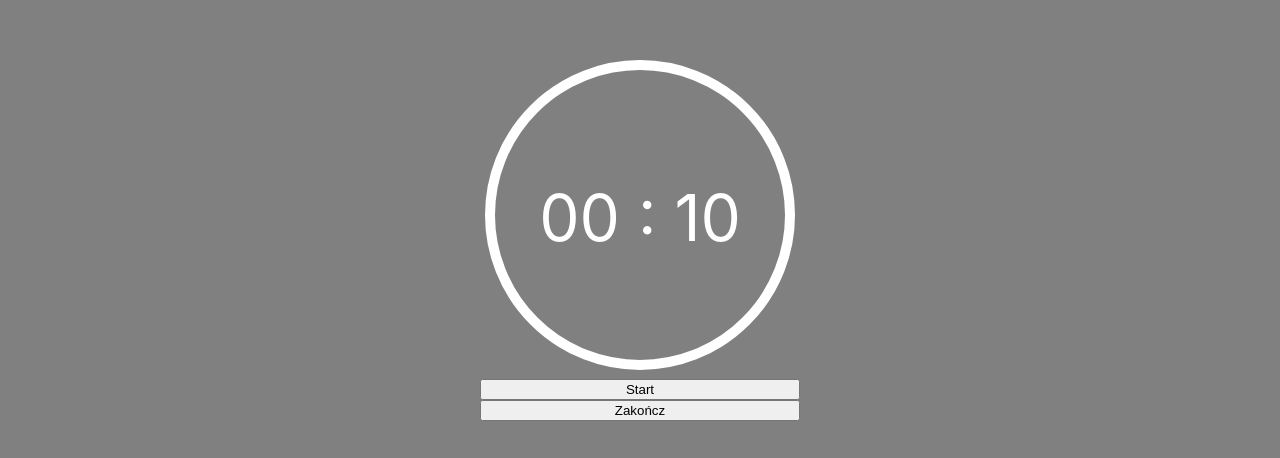
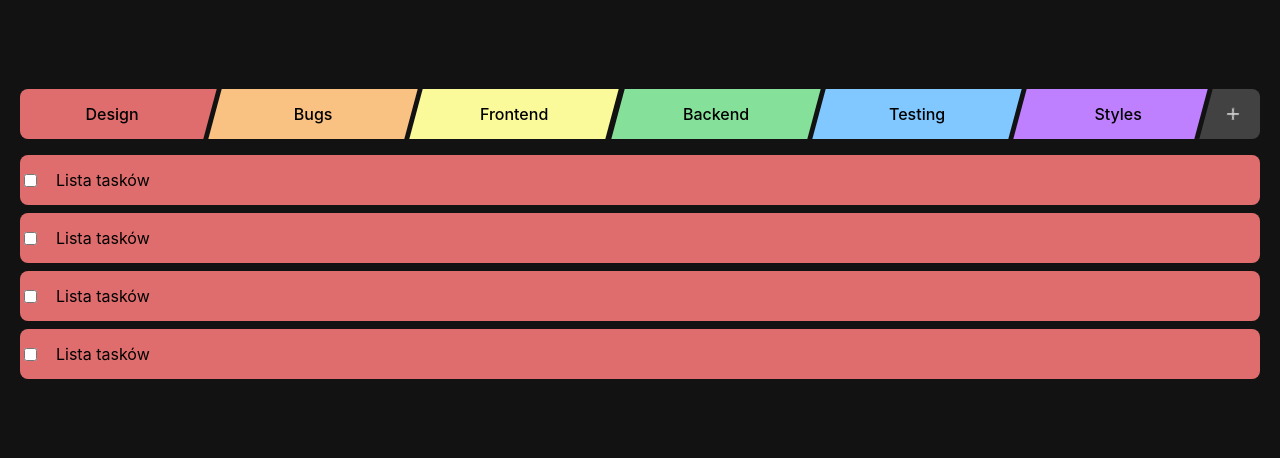
Before and after one commit to Nico2d/TimeLord, a React (Create React App) app: page / in a window 1280 px wide. Shown: the part 162-620 px from the top of the page. Built offline with nearby package versions, Linux system fonts and the light colour scheme.

Commit message:
feat: category filter

```diff
--- a/package.json
+++ b/package.json
@@ -39,6 +39,7 @@
     ]
   },
   "devDependencies": {
+    "@types/react-icons": "^3.0.0",
     "react-icons": "^4.2.0"
   }
 }
--- a/src/App.js
+++ b/src/App.js
@@ -1,32 +1,12 @@
-import logo from "./logo.svg";
 import "./App.css";
-import { Task } from "./Components/ToDoList/Task";
-import styled from "styled-components";
-import { Timer } from "./Components/Timer/Timer";
+import { MainSection } from "./Components/Main/MainSection";
 
 function App() {
   return (
     <div className="App">
-      {/* <header className="App-header">
-        <img src={logo} className="App-logo" alt="logo" />
-      </header> */}
-
-      <Container>
-        {/* <Task /> */}
-
-        <Timer />
-      </Container>
+      <MainSection />
     </div>
   );
 }
 
 export default App;
-
-const Container = styled.div`
-  display: flex;
-  align-items: center;
-  justify-content: center;
-  width: 100vw;
-  height: 100vh;
-  background: gray;
-`;
--- /dev/null
+++ b/src/Components/Main/Categories/Categories.tsx
@@ -0,0 +1,90 @@
+import React, { useState } from "react";
+import styled from "styled-components";
+import { MdAdd } from "react-icons/md";
+import { CategoryItem } from "./CategoryItem";
+import { CategoryType } from "./Category.type";
+
+export const Categories = () => {
+  const [filterList, setFilterList] = useState([]);
+  const categoryList: Array<CategoryType> = [
+    { id: "1", name: "Design", color: "#DF6D6D" },
+    { id: "2", name: "Bugs", color: "#F9C182" },
+    { id: "3", name: "Frontend", color: "#FAFA9A" },
+    { id: "4", name: "Backend", color: "#85E099" },
+    { id: "5", name: "Testing", color: "#80C8FF" },
+    { id: "6", name: "Styles", color: "#BF80FF" },
+  ];
+
+  return (
+    <Container>
+      <Scroll>
+        {categoryList.map((category) => (
+          <CategoryItem category={category} />
+        ))}
+      </Scroll>
+
+      <AddCategory>
+        <MdAdd />
+      </AddCategory>
+    </Container>
+  );
+};
+
+const Scroll = styled.div`
+  overflow-x: scroll;
+  width: 100%;
+  display: flex;
+  height: 50px;
+  width: 100%;
+  overflow-y: hidden;
+
+  ::-webkit-scrollbar {
+    height: 4px;
+  }
+
+  ::-webkit-scrollbar-track {
+    background: #f1f1f1;
+  }
+
+  ::-webkit-scrollbar-thumb {
+    background: #424242;
+  }
+
+  ::-webkit-scrollbar-thumb:hover {
+    background: #555;
+  }
+`;
+
+const Container = styled.div`
+  position: relative;
+  display: flex;
+  height: 50px;
+  width: 100%;
+  border-radius: 8px;
+  flex-flow: row;
+  margin-bottom: 1rem;
+  padding-right: 50px;
+  width: fill-available;
+  overflow: hidden;
+`;
+
+const AddCategory = styled.div`
+  position: absolute;
+  right: -6px;
+  height: 100%;
+  width: 60px;
+  display: flex;
+  background: #424242;
+  transform: skew(-15deg);
+  border-left: 5px #121212 solid;
+  margin-bottom: 4px;
+  cursor: pointer;
+
+  > * {
+    fill: #d2d2d2;
+    margin: auto;
+    margin-left: 17px;
+    transform: skew(15deg);
+    font-size: 20px;
+  }
+`;
--- /dev/null
+++ b/src/Components/Main/Categories/Category.type.ts
@@ -0,0 +1,5 @@
+export type CategoryType = {
+  id: string;
+  name: string;
+  color: string;
+};
--- /dev/null
+++ b/src/Components/Main/Categories/CategoryItem.tsx
@@ -0,0 +1,52 @@
+import React, { useState } from "react";
+import { CategoryType } from "./Category.type";
+import styled from "styled-components";
+
+type CategoryItemProps = {
+  category: CategoryType;
+};
+
+export const CategoryItem: React.FC<CategoryItemProps> = ({ category }) => {
+  const [isActive, setIsActive] = useState(true);
+
+  return (
+    <Category
+      key={category.id}
+      color={category.color}
+      onClick={() => setIsActive((isActive) => !isActive)}
+      role="button"
+      isActive={isActive}
+    >
+      <div>{category.name}</div>
+    </Category>
+  );
+};
+
+const Category = styled.div<{ color?: string; isActive: boolean }>`
+  background: ${(props) => (props.isActive ? props.color : "#424242")};
+  margin-right: 5px;
+  vertical-align: middle;
+  line-height: 50px;
+  padding: 0 1.5rem;
+  transform: skew(-15deg);
+  flex: 1;
+  cursor: pointer;
+  font-weight: 500;
+  pointer-events: stroke;
+
+  :first-child {
+    margin-left: -6px;
+  }
+
+  :last-child {
+    margin-right: -6px;
+  }
+
+  > * {
+    transform: skew(15deg);
+    color: black;
+    white-space: nowrap;
+    user-select: none;
+    pointer-events: none;
+  }
+`;
--- /dev/null
+++ b/src/Components/Main/MainSection.tsx
@@ -0,0 +1,56 @@
+import React from "react";
+import styled from "styled-components";
+import { TaskList } from "../ToDoList/TaskList";
+import { TaskType } from "../Types/task.type";
+import { Categories } from "./Categories/Categories";
+
+export const MainSection = () => {
+  const taskList: Array<TaskType> = [
+    {
+      name: "wyrzucenie śmieci",
+      executionTime: 0,
+      category: "design",
+      id: "1",
+      isCompleted: false,
+    },
+    {
+      name: "Lista tasków",
+      executionTime: 0,
+      category: "design",
+      id: "2",
+      isCompleted: false,
+    },
+    {
+      name: "lista kategori",
+      executionTime: 0,
+      category: "design",
+      id: "3",
+      isCompleted: false,
+    },
+    {
+      name: "wyrzucenie śmieci2",
+      executionTime: 0,
+      category: "design",
+      id: "4",
+      isCompleted: false,
+    },
+  ];
+
+  return (
+    <Container>
+      <Categories />
+      <TaskList taskList={taskList} />
+
+      {/* <Timer /> */}
+    </Container>
+  );
+};
+const Container = styled.div`
+  display: flex;
+  flex-flow: column;
+  align-items: center;
+  justify-content: center;
+  padding: 0 20px;
+  height: 100vh;
+  background: #121212;
+`;
--- a/src/Components/Timer/Countdown.tsx
+++ b/src/Components/Timer/Countdown.tsx
@@ -1,21 +1,21 @@
 import { useEffect, useState } from "react";
 import styled from "styled-components";
 import { getDualDigital } from "../../Hooks/getDualDigital";
+import { RunningModes } from "./RunningModes.types";
 
 type TimerProps = {
   countdown: number;
-  isRunning?: boolean;
-  setIsRunning: (isRunning: boolean) => void;
+  isRunning: RunningModes;
+  getElapsedTime: (v: number) => void;
+  restart?: () => void;
 };
 
 export const Countdown: React.FC<TimerProps> = ({
   countdown,
-  isRunning = false,
-  setIsRunning,
+  isRunning,
+  getElapsedTime,
 }) => {
   const [time, setTime] = useState(countdown);
-  //   const [isRunning, setIsRunning] = useState(false);
-
   const RADIUS = 150;
   const PERCENT = (time / countdown) * 100;
   const radiusOffset = RADIUS + 10;
@@ -26,16 +26,33 @@ export const Countdown: React.FC<TimerProps> = ({
   const seconds = getDualDigital(time % 60);
 
   useEffect(() => {
-    const interval = setInterval(() => {
-      setTime((time) => (time > 0 ? --time : 0));
-    }, 1000);
+    const CountdownTimeHandler = () => {
+      setTime((time) => {
+        if (time === 0) {
+          getElapsedTime(countdown - time);
+        }
 
-    if (isRunning === false) {
+        if (time > 0) return --time;
+        return countdown;
+      });
+    };
+
+    const interval = setInterval(CountdownTimeHandler, 1000);
+
+    if (isRunning !== RunningModes.running) {
       clearInterval(interval);
     }
 
     return () => clearInterval(interval);
-  }, [isRunning]);
+  }, [countdown, getElapsedTime, isRunning]);
+
+  useEffect(() => {
+    setTime(countdown);
+  }, [countdown]);
+
+  if (isRunning === RunningModes.finished) {
+    getElapsedTime(countdown - time);
+  }
 
   return (
     <CountdownWrapper>
@@ -53,11 +70,12 @@ export const Countdown: React.FC<TimerProps> = ({
     </CountdownWrapper>
   );
 };
+
 const StyledCircle = styled.circle`
   transition: 0.35s stroke-dashoffset;
   transform: rotate(-90deg);
   transform-origin: 50% 50%;
-  stroke-width: 10;
+  stroke-width: 6;
   stroke: white;
   stroke-linecap: round;
 `;
--- /dev/null
+++ b/src/Components/Timer/RunningModes.types.ts
@@ -0,0 +1,5 @@
+export enum RunningModes {
+  running,
+  stop,
+  finished,
+}
--- a/src/Components/Timer/Timer.tsx
+++ b/src/Components/Timer/Timer.tsx
@@ -1,28 +1,66 @@
 import React, { useState } from "react";
 import styled from "styled-components";
 import { Countdown } from "./Countdown";
+import Background from "../../Assets/background.jpg";
+import { RunningModes } from "./RunningModes.types";
 
 type TimerProps = {
   countdown: number;
 };
 
+enum RunningType {
+  working = 3,
+  break = 5,
+  longBreak = 15,
+}
+
 export const Timer: React.FC<TimerProps> = () => {
-  const [isRunning, setIsRunning] = useState(false);
+  const [runningMode, setRunningMode] = useState<RunningModes>(
+    RunningModes.stop
+  );
+  const [totalTaskTime, setTotalTaskTime] = useState<number>(0);
+  const [runningType, setRunningType] = useState<RunningType>(
+    RunningType.working
+  );
 
   const playButton = () => {
-    setIsRunning((isRunning) => !isRunning);
+    setRunningMode((runningMode) =>
+      runningMode === RunningModes.running
+        ? RunningModes.stop
+        : RunningModes.running
+    );
+  };
+
+  const endButtonHandler = () => {
+    setRunningMode(RunningModes.finished);
+  };
+
+  const finishedHandler = (elapsedTime: number) => {
+    if (runningType === RunningType.working)
+      setTotalTaskTime(totalTaskTime + elapsedTime);
+
+    setRunningType(
+      runningType === RunningType.working
+        ? RunningType.break
+        : RunningType.working
+    );
+    setRunningMode(RunningModes.stop);
   };
 
   return (
     <Container>
+      <div>Czas poświęcony na zadanie: {totalTaskTime}</div>
+      <div> Time to {RunningType[runningType]} </div>
+
       <Countdown
-        countdown={10}
-        isRunning={isRunning}
-        setIsRunning={setIsRunning}
+        countdown={runningType}
+        isRunning={runningMode}
+        getElapsedTime={finishedHandler}
       />
-
-      <button onClick={playButton}>{isRunning ? "Pause" : "Start"}</button>
-      <button>Zakończ</button>
+      <StyledButton onClick={playButton}>
+        {runningMode === RunningModes.running ? "Pause" : "Start"}
+      </StyledButton>
+      <StyledButton onClick={endButtonHandler}>Zakończ</StyledButton>
     </Container>
   );
 };
@@ -30,4 +68,18 @@ export const Timer: React.FC<TimerProps> = () => {
 const Container = styled.div`
   display: flex;
   flex-flow: column;
+  width: 100vw;
+  height: 100vh;
+  align-items: center;
+  justify-content: center;
+  background: url(${Background});
+  color: white;
 `;
+
+const StyledButton = styled.button`
+  margin-top: 1rem;
+  padding: 0.8rem 1.5rem;
+  border-radius: 5px;
+  width: 300px;
+  font-size: 18px;
+`;
--- a/src/Components/ToDoList/Task.tsx
+++ b/src/Components/ToDoList/Task.tsx
@@ -5,21 +5,28 @@ export const Task = () => {
   return (
     <Container>
       <input type="checkbox" />
-      <StyledInput
+      {/* <StyledInput
         type="text"
-        placeholder="Wprowadź nazwę zadania,  naciśnij [Enter] aby użyć szybkiego dodania"
-      />
+        placeholder="Wprowadź nazwę zadania, naciśnij [Enter] aby użyć szybkiego dodania"
+      /> */}
+
+      <Name>Lista tasków</Name>
     </Container>
   );
 };
 
+const Name = styled.p`
+  padding: 0 1rem;
+`;
+
 const Container = styled.div`
   height: 50px;
-  width: 800px;
+  width: 100%;
   border-radius: 8px;
   background: #df6d6d;
   display: flex;
   align-items: center;
+  margin-bottom: 0.5rem;
 `;
 
 const StyledInput = styled.input`
--- /dev/null
+++ b/src/Components/ToDoList/TaskList.tsx
@@ -0,0 +1,22 @@
+import styled from "styled-components";
+import { TaskType } from "../Types/task.type";
+import { Task } from "./Task";
+
+type TaskListProps = {
+  taskList: Array<TaskType>;
+};
+
+export const TaskList: React.FC<TaskListProps> = ({ taskList }) => {
+  return (
+    <Container>
+      {taskList.map((task) => {
+        console.log(task);
+        return <Task key={task.id} />;
+      })}
+    </Container>
+  );
+};
+
+const Container = styled.div`
+  width: 100%;
+`;
```
Also changed, not shown: src/Components/Types/task.type.ts (added, +7 -0 lines), src/Assets/background.jpg (added), 1 other file (tests, documents, lock files or other folders).
